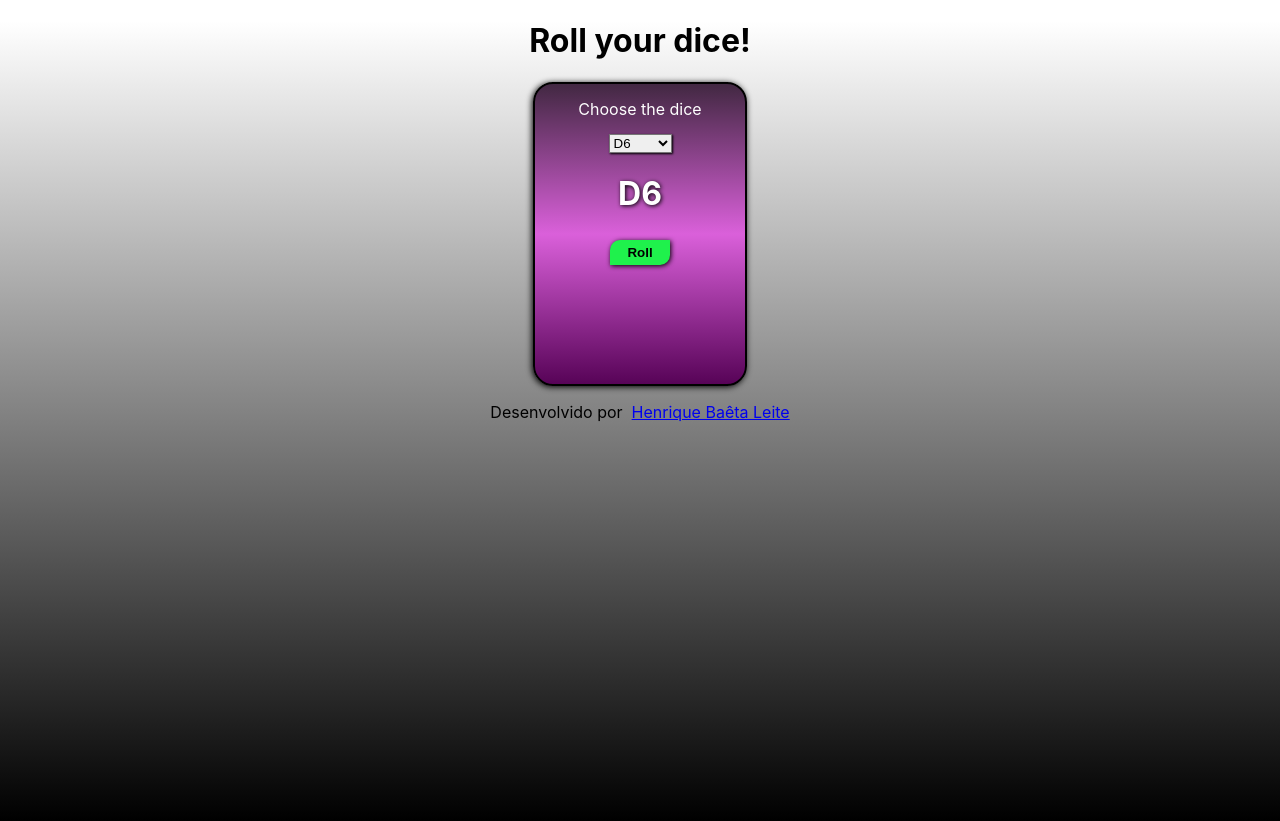
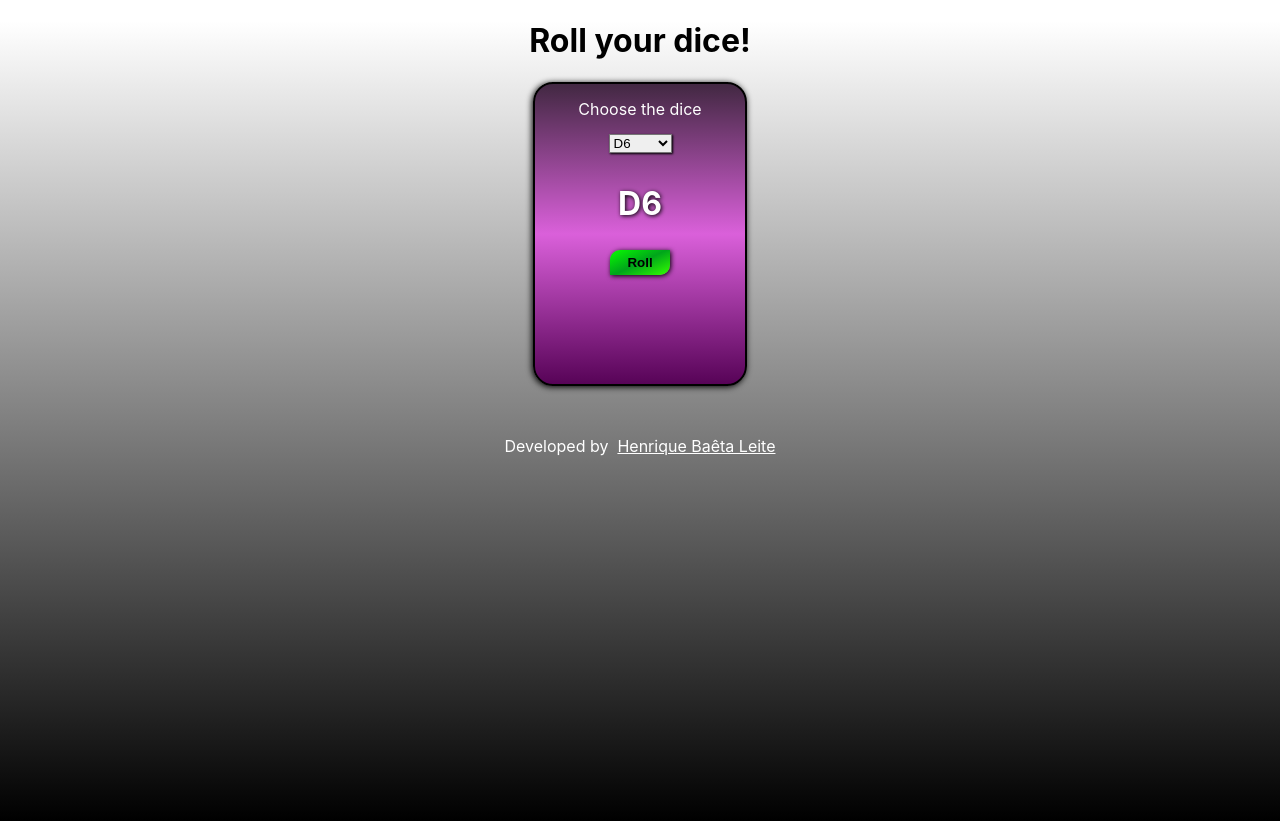
Before and after one commit to HenriqueBaetaLeite/roll-dice, a React (Create React App) app: page / in a window 1280 px wide. Built offline with nearby package versions, Linux system fonts and the light colour scheme.

Commit message:
atualizando e corrigindo bugs

```diff
--- a/src/App.css
+++ b/src/App.css
@@ -3,6 +3,23 @@
   margin: 0;
   text-align: center;
   height: 100vh;
+}
+
+.dice {
+  margin-top: 50px;
+}
+
+footer {
+  margin-top: 50px;
+  color: white;
+}
+
+footer a {
+  color: white;
+}
+
+footer a:hover {
+  text-decoration: none;
 }
 
 @keyframes App-logo-spin {
--- a/src/App.js
+++ b/src/App.js
@@ -1,7 +1,7 @@
 import React, { Component } from 'react';
-
 import './App.css';
 import InputChoose from './InputChoose';
+import Footer from './Footer';
 
 class App extends Component {
   constructor(props) {
@@ -15,16 +15,7 @@ class App extends Component {
       <div className="App">
         <h1>Roll your dice!</h1>
         <InputChoose />
-        <footer>
-          <p>Desenvolvido por &nbsp;
-            <a href="https://www.linkedin.com/in/henrique-ba%C3%AAta-leite-785a4b15a/"
-              target="_blank"
-              rel="noreferrer nofollow"
-            >
-              Henrique Baêta Leite
-            </a>
-          </p>
-        </footer>
+        <Footer />
       </div>
     );
   }
--- /dev/null
+++ b/src/Footer.jsx
@@ -0,0 +1,18 @@
+import React from 'react';
+
+const Footer = () => (
+  <footer>
+    <p>
+      Developed by &nbsp;
+      <a
+        href="https://www.linkedin.com/in/henrique-ba%C3%AAta-leite-785a4b15a/"
+        target="_blank"
+        rel="noreferrer nofollow"
+      >
+        Henrique Baêta Leite
+      </a>
+    </p>
+  </footer>
+);
+
+export default Footer;
--- a/src/InputChoose.css
+++ b/src/InputChoose.css
@@ -26,7 +26,7 @@
 
 .buttonRoll {
   outline: none;
-  background-color: rgb(31, 241, 76);
+  background: linear-gradient(-25deg, rgb(51, 255, 0), rgb(0, 165, 27), rgb(8, 253, 0));
   height: 25px;
   border-radius: 10px 0 10px;
   border: none;
@@ -35,11 +35,11 @@
   font-weight: 600;
   box-shadow: 1px 1px 5px black;
   margin-top: 5px;
-  transition: all 0.5s;
+  transition: all 0.8s;
 }
 
 .buttonRoll:hover {
-  background-color: rgb(107, 235, 90);
+  background: linear-gradient(rgb(42, 206, 1), rgb(0, 165, 27), rgb(8, 253, 0));
   box-shadow: 1px -1px 5px black;
 
 }
--- a/src/InputChoose.jsx
+++ b/src/InputChoose.jsx
@@ -11,30 +11,33 @@ export default class InputChoose extends Component {
     };
 
     this.changeInput = this.changeInput.bind(this);
-   }
+  }
 
   changeInput(e) {
-    this.setState({diceRolled: e.target.value})
+    this.setState({ diceRolled: Number(e.target.value) });
   }
 
   render() {
     return (
-      <div className='dice-container'>
-        <form className='form'>
-          <label className='labelDice' htmlFor="diceSide">Choose the dice </label>
-          <select className='selectInput' onChange={this.changeInput} name="diceSide" id="diceSide">
+      <div className="dice-container">
+        <form className="form">
+          <label className="labelDice" htmlFor="diceSide">
+            Choose the dice
+          </label>
+          <select className="selectInput" onChange={this.changeInput} name="diceSide" id="diceSide">
             <option value="3">D3</option>
             <option value="4">D4</option>
-            <option selected='selected' value="6">D6</option>
+            <option selected="selected" value="6">
+              D6
+            </option>
             <option value="8">D8</option>
             <option value="10">D10</option>
             <option value="12">D12</option>
             <option value="20">D20</option>
             <option value="100">D100</option>
           </select>
-          {/* <h2>{this.state.diceRolled}</h2> */}
-          <TheDice diceSide={this.state.diceRolled}/>
         </form>
+        <TheDice diceSide={this.state.diceRolled} className="dice" />
       </div>
     );
   }
--- a/src/TheDice.jsx
+++ b/src/TheDice.jsx
@@ -7,33 +7,36 @@ export default class TheDice extends Component {
     super(props);
     this.state = {
       numberDice: undefined,
-    }
+      imgDice: undefined,
+    };
 
     this.rollDice = this.rollDice.bind(this);
   }
 
-  rollDice() {
+  async rollDice() {
     const number = Math.round(Math.random() * (this.props.diceSide - 1) + 1);
-    this.setState({numberDice:
-      <img src={D20}
-      width='70px' alt='dice GIF'/>})
+    this.setState((prevState) => ({ ...prevState, imgDice: <img src={D20} width="70px" alt="dice GIF" /> }));
     setTimeout(() => {
-      this.setState({ numberDice: number});
+      this.setState(() => ({ imgDice: undefined }));
+      this.setState(() => ({ numberDice: number }));
     }, 1800);
     setTimeout(() => {
-      this.setState({ numberDice: ''});
+      this.setState((prevState) => ({ ...prevState, numberDice: undefined }));
     }, 10000);
   }
 
   render() {
+    const { diceSide } = this.props;
+    const { imgDice, numberDice } = this.state;
     return (
       <div>
-        <h1 className='titleDice'>D{this.props.diceSide}</h1>
-        <button className='buttonRoll' type="button" onClick={this.rollDice}>
+        <h1 className="titleDice">D{diceSide}</h1>
+        <button className="buttonRoll" type="button" onClick={this.rollDice}>
           Roll
         </button>
-        <h1 className='titleRolled'>
-          {this.state.numberDice}
+        <h1 className="titleRolled">
+          {imgDice}
+          {numberDice}
         </h1>
       </div>
     );
```
